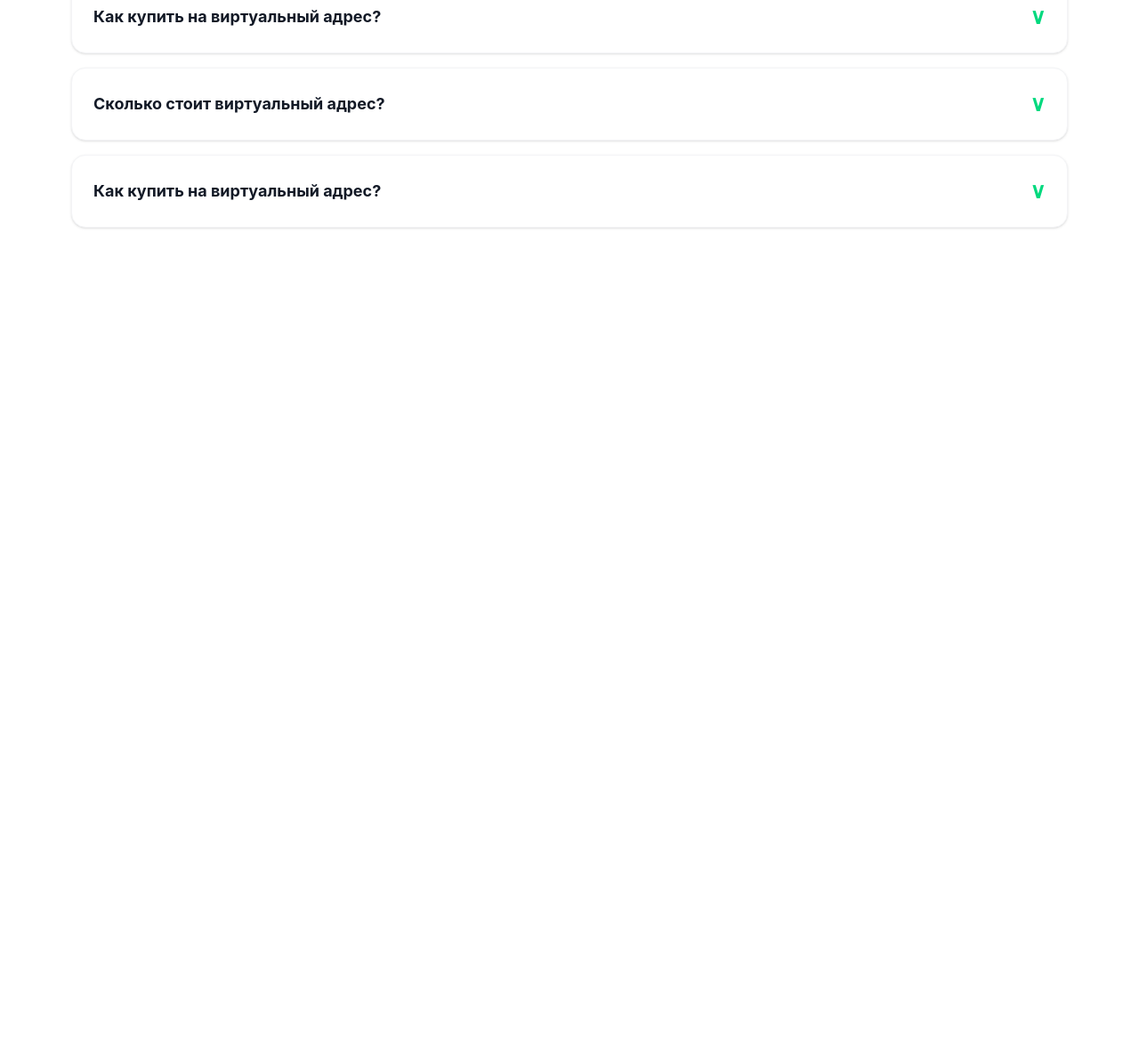
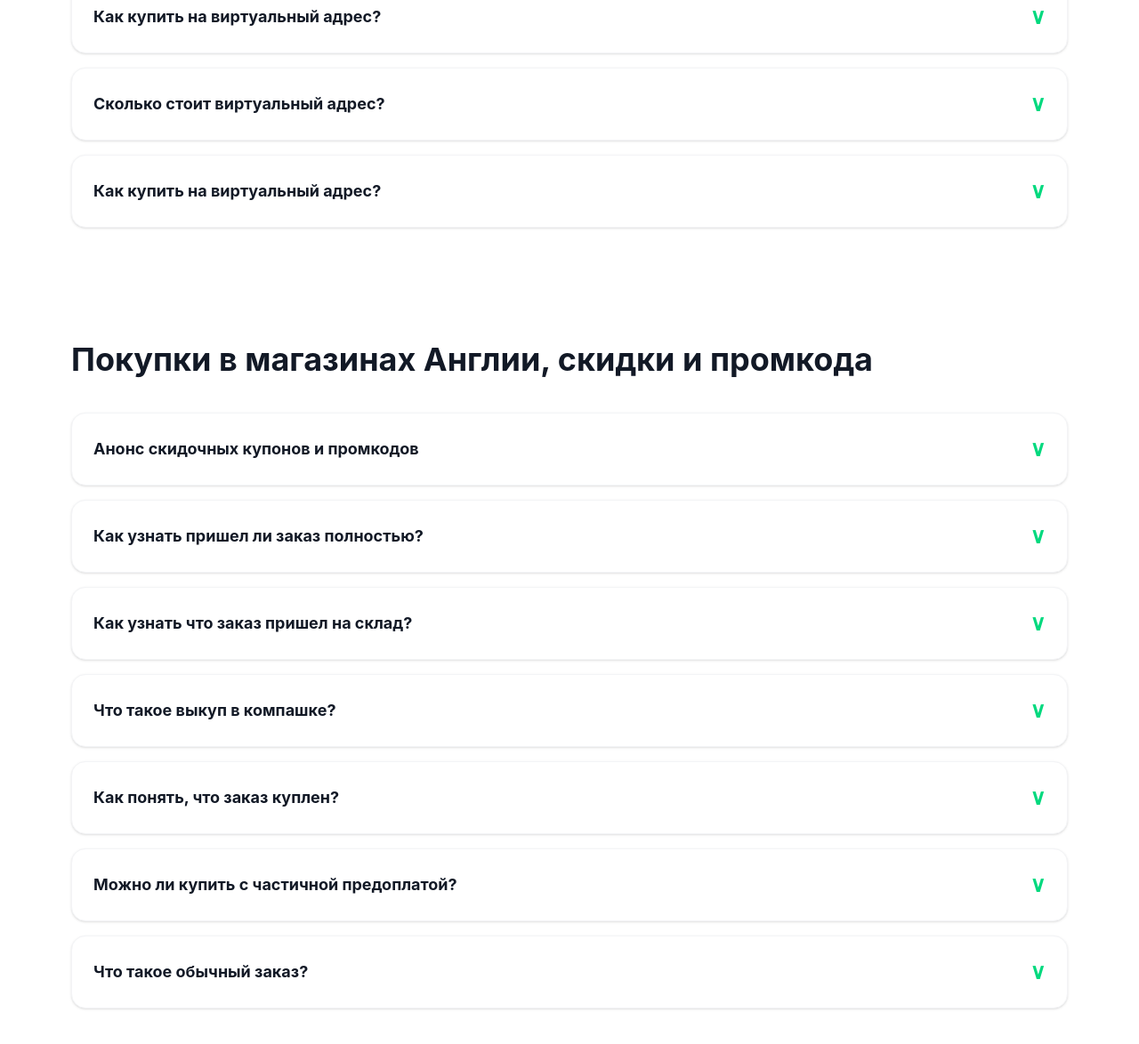
Before and after one commit to dilovar6666/dzweek3.5, a website: page src/index5.html in a window 1280 px wide. Shown: the part 1243-2417 px from the top of the page at 89% size. Before the commit the page ends 1563 px from the top, so only its background shows below. Drawn offline with nearby package versions, Linux system fonts and the light colour scheme; files that its build step writes are made by us from their sources; files whose address does not match are found by name.

Commit message:
add section4

```diff
--- a/src/index5.html
+++ b/src/index5.html
@@ -66,11 +66,8 @@
 
 
    <section class="max-w-6xl mx-auto px-4 py-16 font-sans text-[#121926]">
-
       <h2 class="text-4xl font-bold mb-10 text-left">Виртуальный адрес в Великобритании</h2>
-
       <div class="space-y-4">
-
          <details class="group bg-white rounded-2xl shadow-sm border border-gray-100 overflow-hidden transition-all">
             <summary class="flex justify-between items-center p-6 list-none font-bold text-lg focus:outline-none">
                <span>Что делать, если Вы забыли внести трек номер на сайт, а заказ уже пришел?</span>
@@ -121,6 +118,60 @@
          </details>
       </div>
    </section>
+
+     <section class="max-w-6xl mx-auto px-4 py-16 font-sans text-[#121926]">
+      <h2 class="text-4xl font-bold mb-10 text-left">Покупки в магазинаx Англии, скидки и промкода</h2>
+      <div class="space-y-4">
+         <details class="group bg-white rounded-2xl shadow-sm border border-gray-100 overflow-hidden transition-all">
+            <summary class="flex justify-between items-center p-6 list-none font-bold text-lg focus:outline-none">
+               <span>Анонс скидочныx купонов и промкодов</span>
+               <span class="text-[#00d97e] text-2xl">∨</span>
+            </summary>
+         </details>
+
+         <details class="group bg-white rounded-2xl shadow-sm border border-gray-100 overflow-hidden transition-all">
+            <summary class="flex justify-between items-center p-6 list-none font-bold text-lg focus:outline-none">
+               <span>Как узнать пришел ли заказ полностью?</span>
+               <span class="text-[#00d97e] text-2xl">∨</span>
+            </summary>
+         </details>
+
+         <details class="group bg-white rounded-2xl shadow-sm border border-gray-100 overflow-hidden transition-all">
+            <summary class="flex justify-between items-center p-6 list-none font-bold text-lg focus:outline-none">
+               <span>Как узнать что заказ пришел на склад?</span>
+               <span class="text-[#00d97e] text-2xl">∨</span>
+            </summary>
+         </details>
+
+         <details class="group bg-white rounded-2xl shadow-sm border border-gray-100 overflow-hidden transition-all">
+            <summary class="flex justify-between items-center p-6 list-none font-bold text-lg focus:outline-none">
+               <span>Что такое выкуп в компашке?</span>
+               <span class="text-[#00d97e] text-2xl">∨</span>
+            </summary>
+         </details>
+
+         <details class="group bg-white rounded-2xl shadow-sm border border-gray-100 overflow-hidden transition-all">
+            <summary class="flex justify-between items-center p-6 list-none font-bold text-lg focus:outline-none">
+               <span>Как понять, что заказ куплен?</span>
+               <span class="text-[#00d97e] text-2xl">∨</span>
+            </summary>
+         </details>
+
+         <details class="group bg-white rounded-2xl shadow-sm border border-gray-100 overflow-hidden transition-all">
+            <summary class="flex justify-between items-center p-6 list-none font-bold text-lg focus:outline-none">
+               <span>Можно ли купить с частичной предоплатой?</span>
+               <span class="text-[#00d97e] text-2xl">∨</span>
+            </summary>
+         </details>
+
+         <details class="group bg-white rounded-2xl shadow-sm border border-gray-100 overflow-hidden transition-all">
+            <summary class="flex justify-between items-center p-6 list-none font-bold text-lg focus:outline-none">
+               <span>Что такое обычный заказ?</span>
+               <span class="text-[#00d97e] text-2xl">∨</span>
+            </summary>
+         </details>
+      </div>
+   </section>
 </body>
 
 </html>
```
